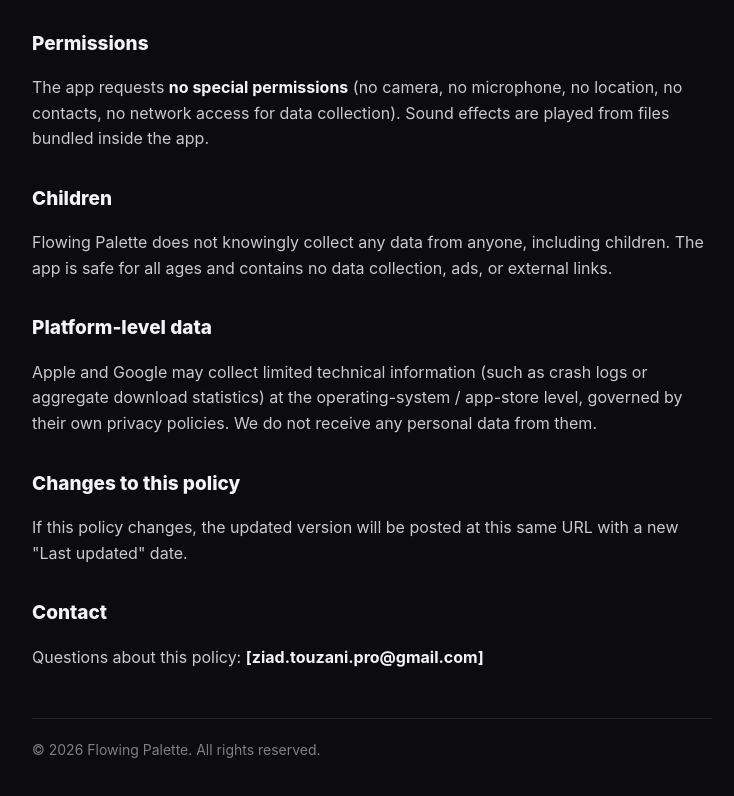
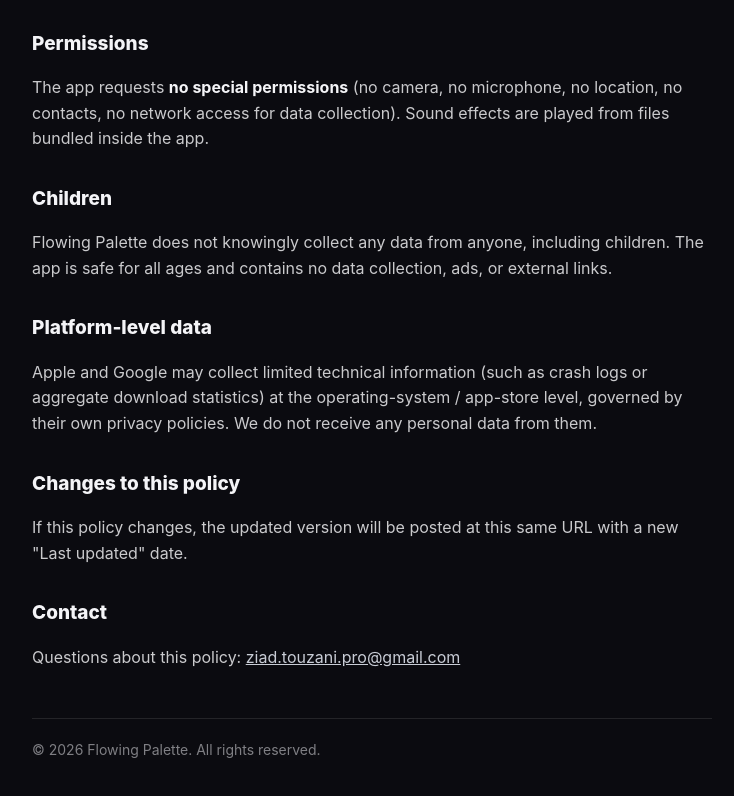
Before and after one commit to ZtznPro/Flowing-Palette, a plain HTML site: page index.html in a window 1280 px wide. Shown: the part 860-1656 px from the top of the page, without its empty margins (268-1002 px from the left). Drawn offline with Linux system fonts and the light colour scheme.

Commit message:
Add files via upload

```diff
--- a/index.html
+++ b/index.html
@@ -106,7 +106,8 @@
 
     <h2>Contact</h2>
     <p>
-      Questions about this policy: <strong>[ziad.touzani.pro@gmail.com]</strong>
+      Questions about this policy:
+      <a href="mailto:ziad.touzani.pro@gmail.com">ziad.touzani.pro@gmail.com</a>
     </p>
 
     <div class="foot">&copy; 2026 Flowing Palette. All rights reserved.</div>
```
